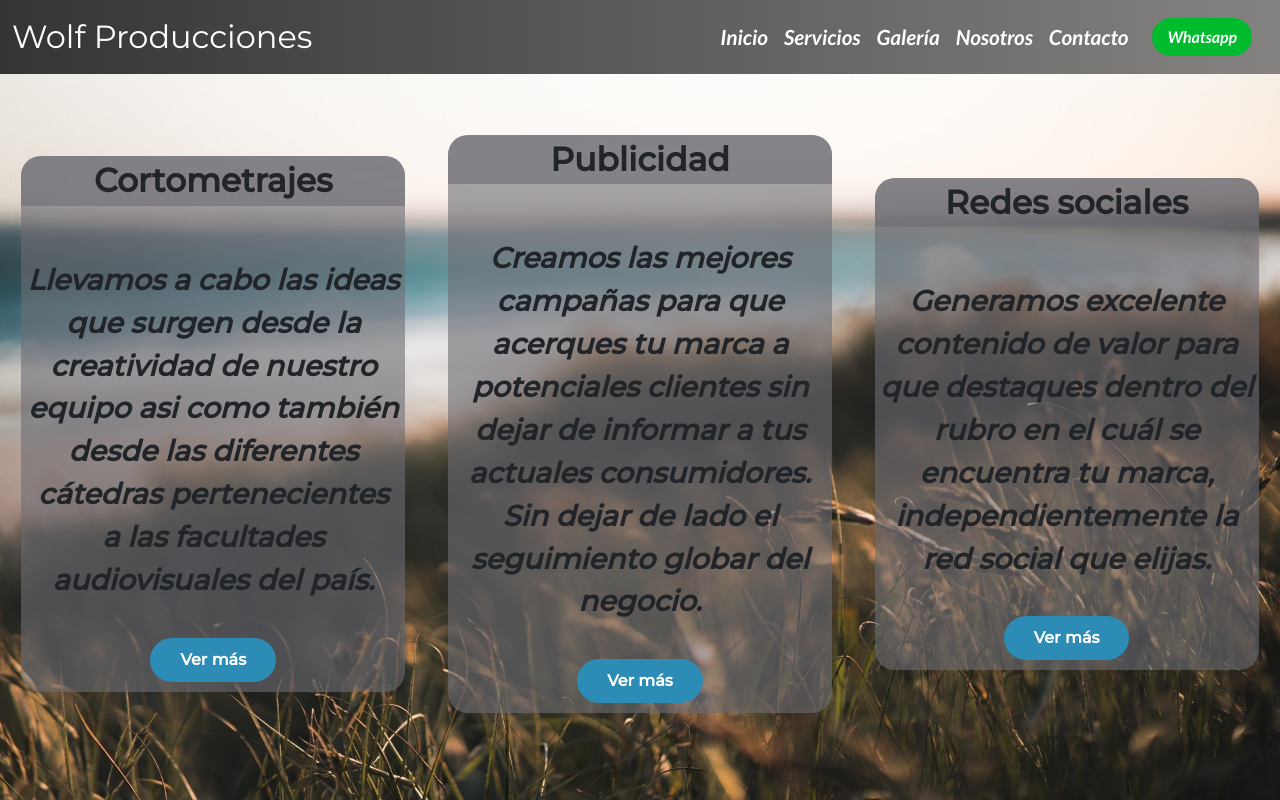
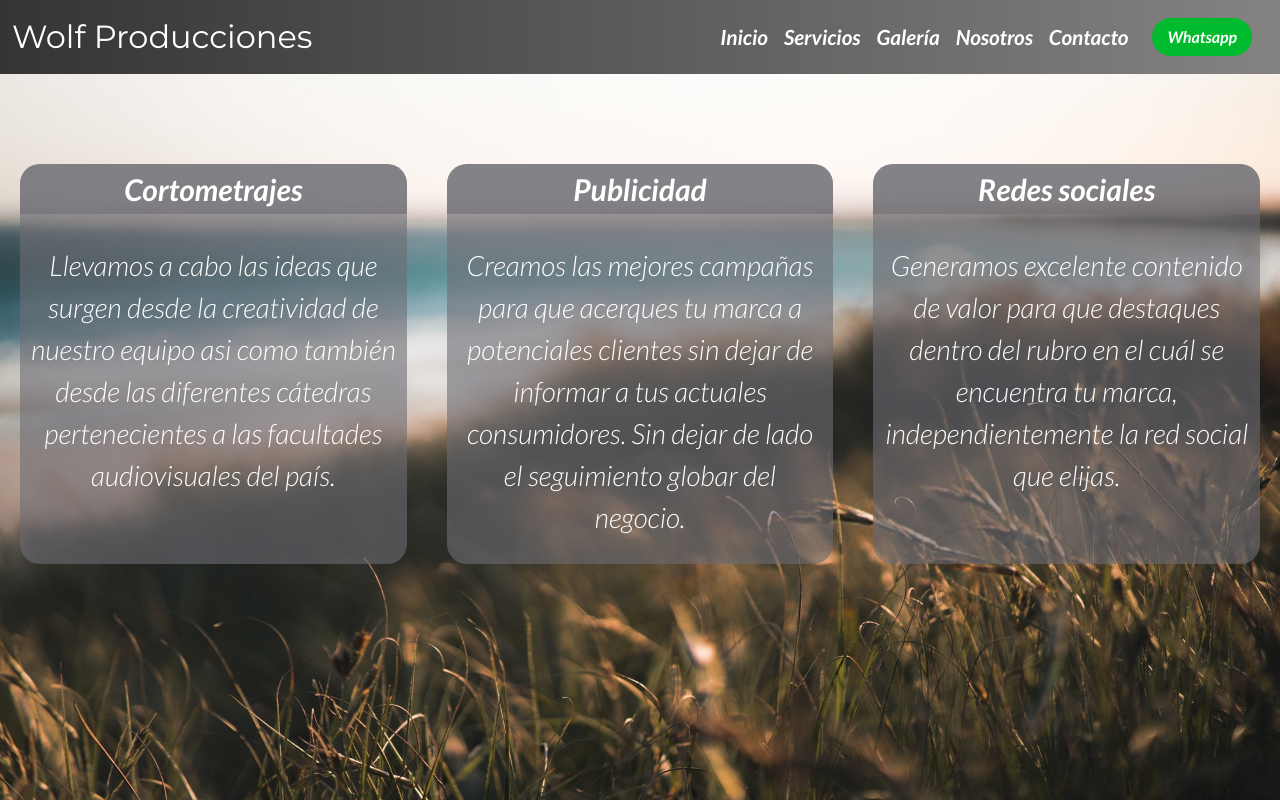
Before and after one commit to estexrc/Wolf, a website: page servicios.html in a window 1280 px wide. Drawn offline with nearby package versions, Linux system fonts and the light colour scheme.

Commit message:
se repara responsive en pagina Servicios

```diff
--- a/scss/_servicios.scss
+++ b/scss/_servicios.scss
@@ -3,10 +3,63 @@
   width: 100%;
   padding-top: 18vh;
   padding-bottom: 5vh;
+  display: grid;
 }
 .container__servicios {
+  display: grid;
+  grid-template-columns: repeat(auto-fit, minmax(250px, 1fr));
+  padding: 20px;
+  grid-gap: 40px;
+}
+.servicios__caja {
+  background-color: rgba(109, 109, 116, 0.6);
+  border-radius: 20px;
+  box-shadow: 0 0 30px rgba (0, 0, 0, 0.18);
+}
+.servicios__titulo {
+  @include titulo(30px, center, 600, #fff);
+  padding: 7px;
+  border-radius: 20px 20px 0 0;
+  background-color: rgba(109, 109, 116, 0.6);
+}
+.servicios__descripcion {
+  @include titulo(20px, center, 500, #fff);
+  margin: 30px 10px;
+}
+@media screen and (min-width: 767px) and (max-width: 869px) {
+  .container__servicios {
+    grid-template-rows: minmax(200px, 400px);
+  }
+  .servicios__descripcion {
+    font-size: 1.6rem;
+  }
+}
+@media screen and (min-width: 870px) and (max-width: 949px) {
+  .container__servicios {
+    grid-template-rows: repeat(auto-fit, minmax(300px, 550px));
+  }
+  .servicios__descripcion {
+    font-size: 1.7rem;
+  }
+}
+@media screen and (min-width: 950px) and (max-width: 1200px) {
+  .container__servicios {
+    grid-template-rows: repeat(auto-fit, minmax(300px, 450px));
+  }
+  .servicios__descripcion {
+    font-size: 1.7rem;
+  }
+}
+@media screen and (min-width: 1201px) {
+  .container__servicios {
+    grid-template-rows: repeat(auto-fit, minmax(300px, 400px));
+  }
+  .servicios__descripcion {
+    font-size: 1.75rem;
+  }
+}
+/*.container__servicios {
   @include flex(flex, row, space-around, center, wrap);
-  height: 80vh;
   margin-top: 5vh;
 }
 .servicios__caja {
@@ -16,6 +69,7 @@
   padding: 0;
   padding-bottom: 10px;
   width: 90%;
+  margin: 15px;
   font-family: montserrat;
 }
 .servicios__titulo {
@@ -36,13 +90,7 @@
   font-style: italic;
   height: 50%;
 }
-.servicios__boton {
-  @include boton(none, 50px, #2c8cb5, #fff, 600, 1.1rem);
-  padding: 15px 30px;
-  &:hover {
-    transform: scale(1.1);
-  }
-}
+
 @media screen and (min-width: 398px) and (max-width: 768px) {
   .servicios {
     padding-top: 10vh;
@@ -57,10 +105,6 @@
   .servicios__descripcion {
     font-size: 22px;
     padding: 5px 5px;
-  }
-  .servicios__boton {
-    font-size: 0.9rem;
-    padding: 10px 30px;
   }
 }
 @media screen and (min-width: 769px) {
@@ -78,8 +122,5 @@
     font-size: 1.3em;
     padding: 20px 5px;
   }
-  .servicios__boton {
-    font-size: 1rem;
-    padding: 10px 30px;
-  }
 }
+*/
--- a/servicios.html
+++ b/servicios.html
@@ -124,7 +124,6 @@
             equipo asi como también desde las diferentes cátedras pertenecientes
             a las facultades audiovisuales del país.
           </p>
-          <button class="servicios__boton">Ver más</button>
         </div>
         <div class="servicios__caja">
           <h2 class="servicios__titulo">Publicidad</h2>
@@ -133,7 +132,6 @@
             potenciales clientes sin dejar de informar a tus actuales
             consumidores. Sin dejar de lado el seguimiento globar del negocio.
           </p>
-          <button class="servicios__boton">Ver más</button>
         </div>
         <div class="servicios__caja">
           <h2 class="servicios__titulo">Redes sociales</h2>
@@ -142,7 +140,6 @@
             rubro en el cuál se encuentra tu marca, independientemente la red
             social que elijas.
           </p>
-          <button class="servicios__boton" id="btnPub">Ver más</button>
         </div>
       </div>
     </section>
```
Also changed, not shown: css/style.css, 1 other file.
